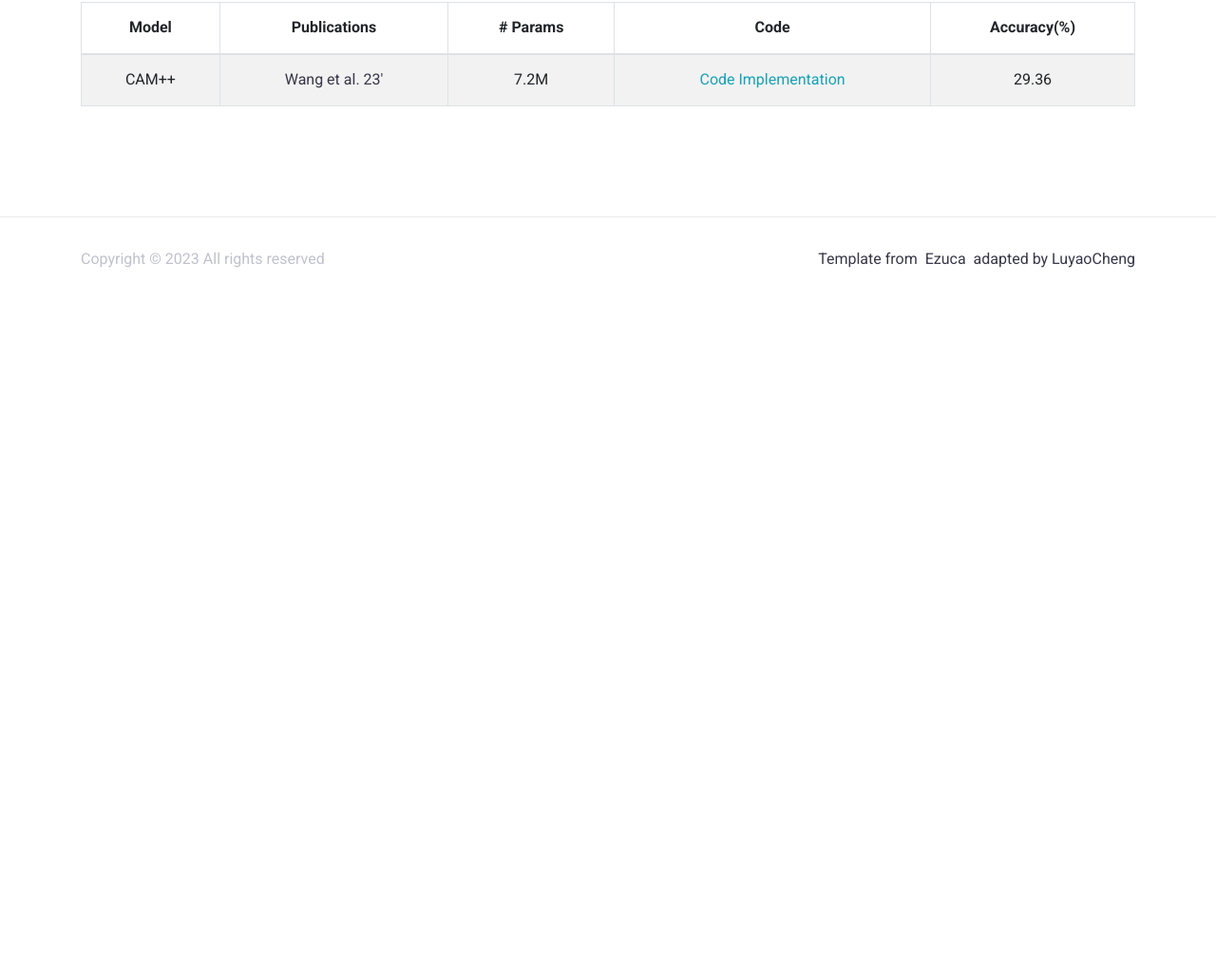
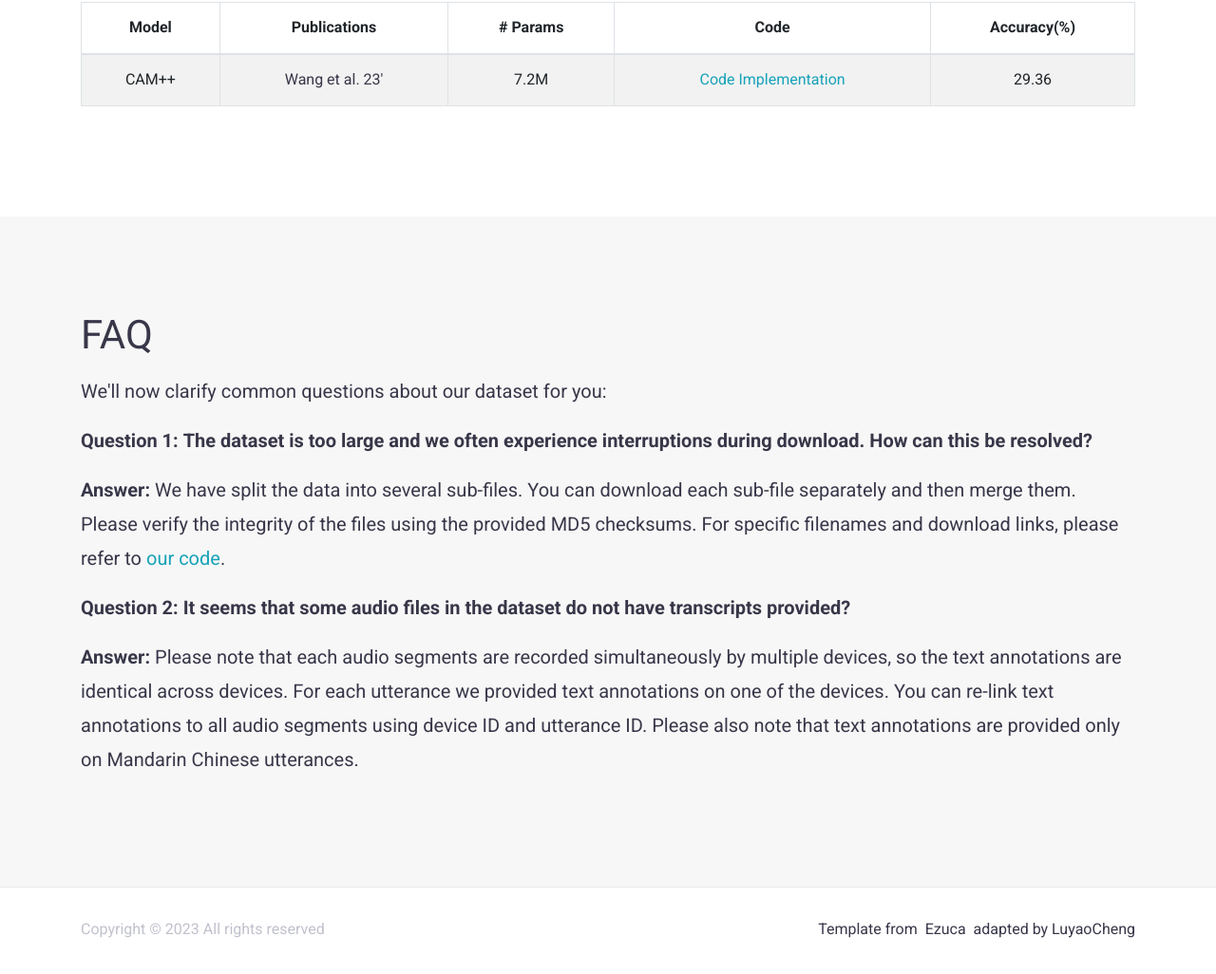
Before and after one commit to 3DSpeaker/3DSpeaker.github.io, a plain HTML site: page index.html in a window 1280 px wide. Shown: the part 4780-5806 px from the top of the page at 95% size. Before the commit the page ends 5114 px from the top, so only its background shows below. Drawn offline with nearby package versions, Linux system fonts and the light colour scheme.

Commit message:
update scripts

```diff
--- a/index.html
+++ b/index.html
@@ -567,6 +567,49 @@
         </div>
     </section>
 
+    <section class="featured-courses vertical-column courses-wrap" id="Download">
+        <div class="container">
+            <div class="row mx-m-25">
+                <div class="col-12 px-25">
+                    <header class="heading flex flex-wrap justify-content-between align-items-center">
+                        <h2 class="entry-title">FAQ</h2>
+                    </header><!-- .heading -->
+
+                    <p></p>
+                    <p class="lead font-weight-normal">
+                        We'll now clarify common questions about our dataset for you:
+                    </p>
+                    <p></p>
+
+                    <p></p>
+                    <p class="lead font-weight-bolder">
+                        <b>Question 1: </b> The dataset is too large and we often experience interruptions during download. How can this be resolved?
+                    </p>
+                    <p class="lead font-weight-normal">
+                        <b>Answer: </b> We have split the data into several sub-files.
+                        You can download each sub-file separately and then merge them.
+                        Please verify the integrity of the files using the provided MD5 checksums.
+                        For specific filenames and download links, please refer to
+                        <a href="https://github.com/alibaba-damo-academy/3D-Speaker/blob/main/egs/3dspeaker/sv-ecapa/local/download_data.sh#L45" class="text-info">our code</a>.
+                    </p>
+                    <p></p>
+
+                    <p></p>
+                    <p class="lead font-weight-bolder">
+                        <b>Question 2: </b> It seems that some audio files in the dataset do not have transcripts provided?
+                    </p>
+                    <p class="lead font-weight-normal">
+                        <b>Answer: </b> Please note that each audio segments are recorded simultaneously by multiple devices, so the text annotations are identical across devices.
+                        For each utterance we provided text annotations on one of the devices. You can re-link text annotations to all audio segments using device ID and utterance ID.
+                        Please also note that text annotations are provided only on Mandarin Chinese utterances.
+                    </p>
+                    <p></p>
+
+                </div><!-- .col -->
+            </div>
+        </div>
+    </section>
+
     <footer class="site-footer">
         <div class="footer-bar">
             <div class="container">
```
